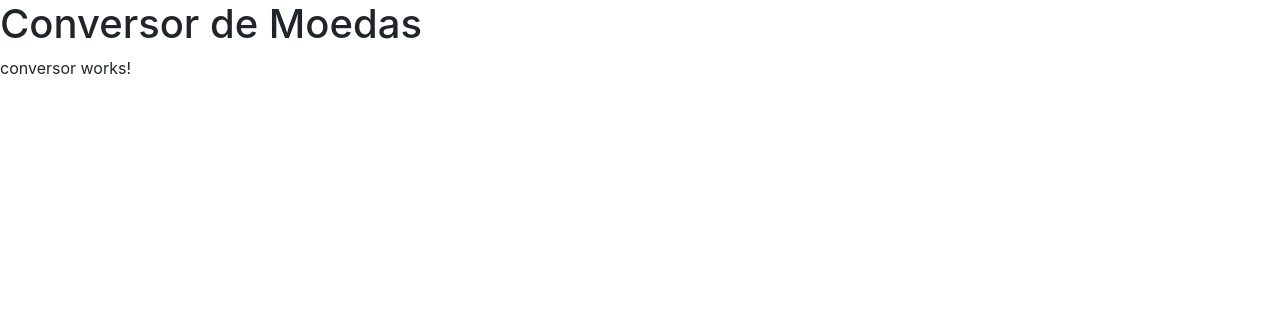
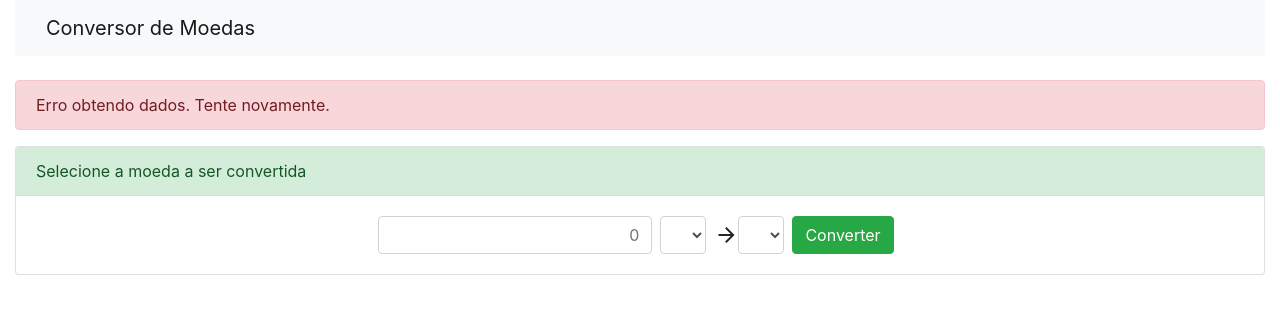
Before and after one commit to edsouzasilv150/conversor-de-moedas, an Angular app: page / in a window 1280 px wide. Shown: the top 314 px of the page. Built offline with nearby package versions, Linux system fonts and the light colour scheme.

Commit message:
codificando html e conversor.component

```diff
--- a/src/app/app.component.html
+++ b/src/app/app.component.html
@@ -1,2 +1,12 @@
-<h1>{{ title }}</h1>
-<app-conversor></app-conversor>
+<div class="container-fluid">
+	<nav class="navbar navbar-expand-lg navbar-light bg-light">
+	  <div class="container-fluid">
+	    <div class="navbar-header">
+	      <a class="navbar-brand" href="#">
+	        {{ title }}
+	      </a>
+	    </div>
+	  </div>
+	</nav>
+	<app-conversor></app-conversor>
+</div>
--- a/src/app/conversor/components/conversor.component.css
+++ b/src/app/conversor/components/conversor.component.css
@@ -0,0 +1,3 @@
+input, select {
+    margin-right: 8px;
+}
--- a/src/app/conversor/components/conversor.component.html
+++ b/src/app/conversor/components/conversor.component.html
@@ -1 +1,40 @@
-<p>conversor works!</p>
+<br />
+<div class="alert alert-danger"
+	role="alert">
+	Erro obtendo dados. Tente novamente.
+</div>
+<div class="card alert-write" >
+	<div class="card-header alert-success">
+		Selecione a moeda a ser convertida
+	</div>
+	<div class="row justify-content-center card-body text-center">
+	  <form class="form-inline">
+		<input
+			type="text"
+			name="valor"
+			class="form-control text-right"
+			placeholder="0"
+			required>
+		<select
+			name="moedaDe"
+			class="form-control"
+			required>
+			<option>
+			</option>
+		</select>
+		<span class="material-icons">
+			arrow_forward</span>
+		<select
+			name="moedaPara"
+			class="form-control"
+			required>
+			<option>
+			</option>
+		</select>
+		<input
+			type="submit"
+			value="Converter"
+			class="btn btn-success">
+	  </form>
+	 </div>
+</div>
--- a/src/app/conversor/components/conversor.component.ts
+++ b/src/app/conversor/components/conversor.component.ts
@@ -1,4 +1,8 @@
-import { Component, OnInit } from '@angular/core';
+import { Component, OnInit, ViewChild } from '@angular/core';
+import { NgForm } from '@angular/forms';
+
+import { Moeda, Conversao, ConversaoResponse } from '../models';
+import { MoedaService, ConversorService } from '../services';
 
 @Component({
   selector: 'app-conversor',
@@ -7,9 +11,40 @@ import { Component, OnInit } from '@angular/core';
 })
 export class ConversorComponent implements OnInit {
 
-  constructor() { }
+  moedas: Moeda[];
+  conversao: Conversao;
+  possuiErro:boolean;
+  conversaoResponse: ConversaoResponse;
+
+  @ViewChild("conversaoForm", { static: true }) conversaoForm: NgForm;
+
+  constructor(
+    private moedaService: MoedaService,
+    private conversorModule: ConversorService) { }
 
   ngOnInit(): void {
+    this.moedas = this.moedaService.listarTodas();
+    this.init();
   }
 
+  /**
+   * Efetua a chamada para a conversão dos valores.
+   *
+   * @return void
+   */
+  init(): void {
+    this.conversao = new Conversao('EUR', 'BRL', null);
+    this.possuiErro = false;
+  }
+
+  /**
+   * Efetua a chamada para a conversão dos valores.
+   *
+   * @return void
+   */
+  converter(): void {
+    if (this.conversaoForm.form.valid) {
+      alert('Convertendo: ' + JSON.stringify(this.conversao));
+    }
+  }
 }
--- a/src/index.html
+++ b/src/index.html
@@ -6,6 +6,8 @@
   <base href="/">
   <meta name="viewport" content="width=device-width, initial-scale=1">
   <link rel="icon" type="image/x-icon" href="favicon.ico">
+  <link href="https://fonts.googleapis.com/css2?family=Material+Icons"
+  rel="stylesheet">
 </head>
 <body>
   <app-root></app-root>
```
Also changed, not shown: src/styles.css (line endings or trailing spaces).
